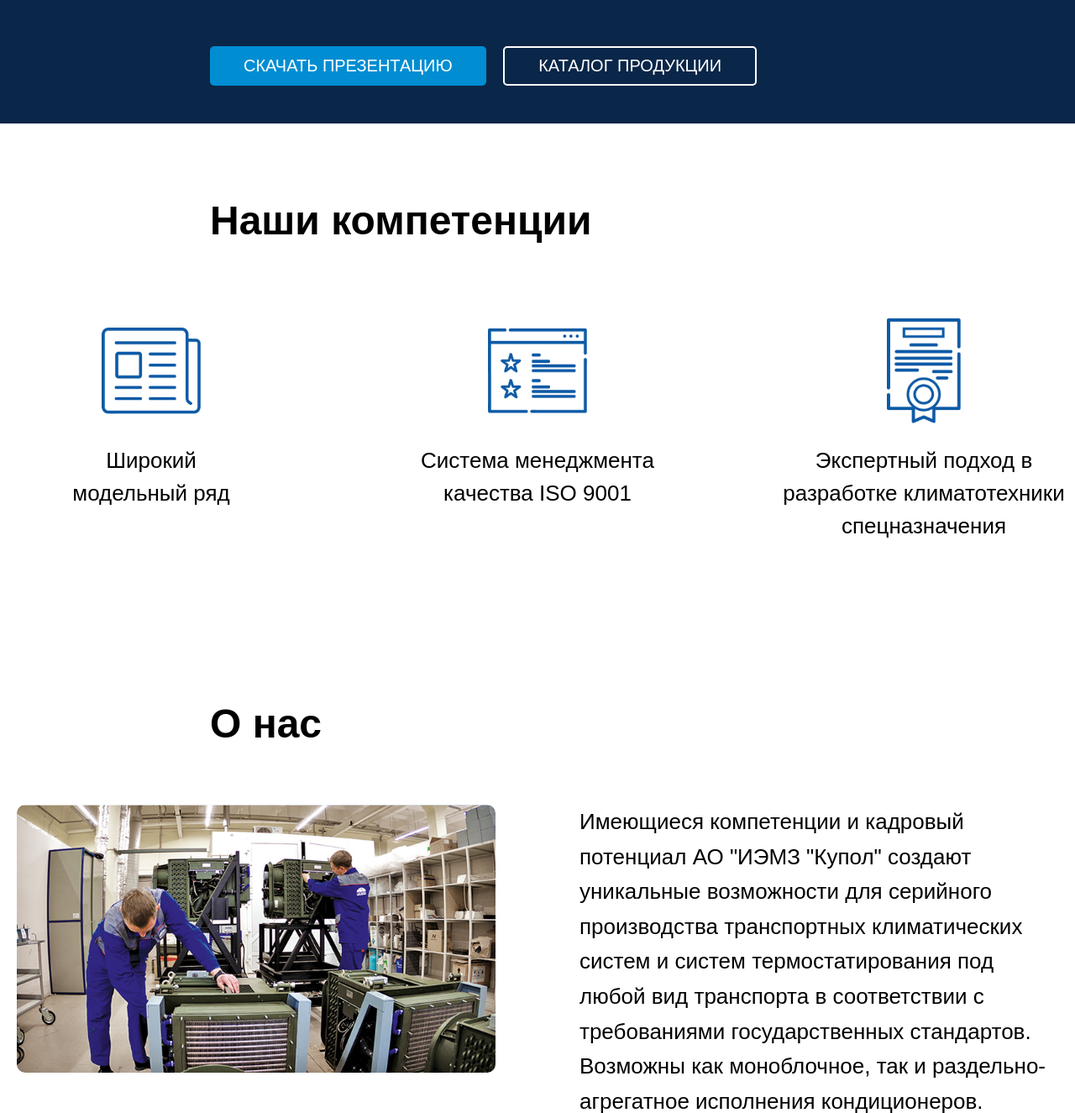
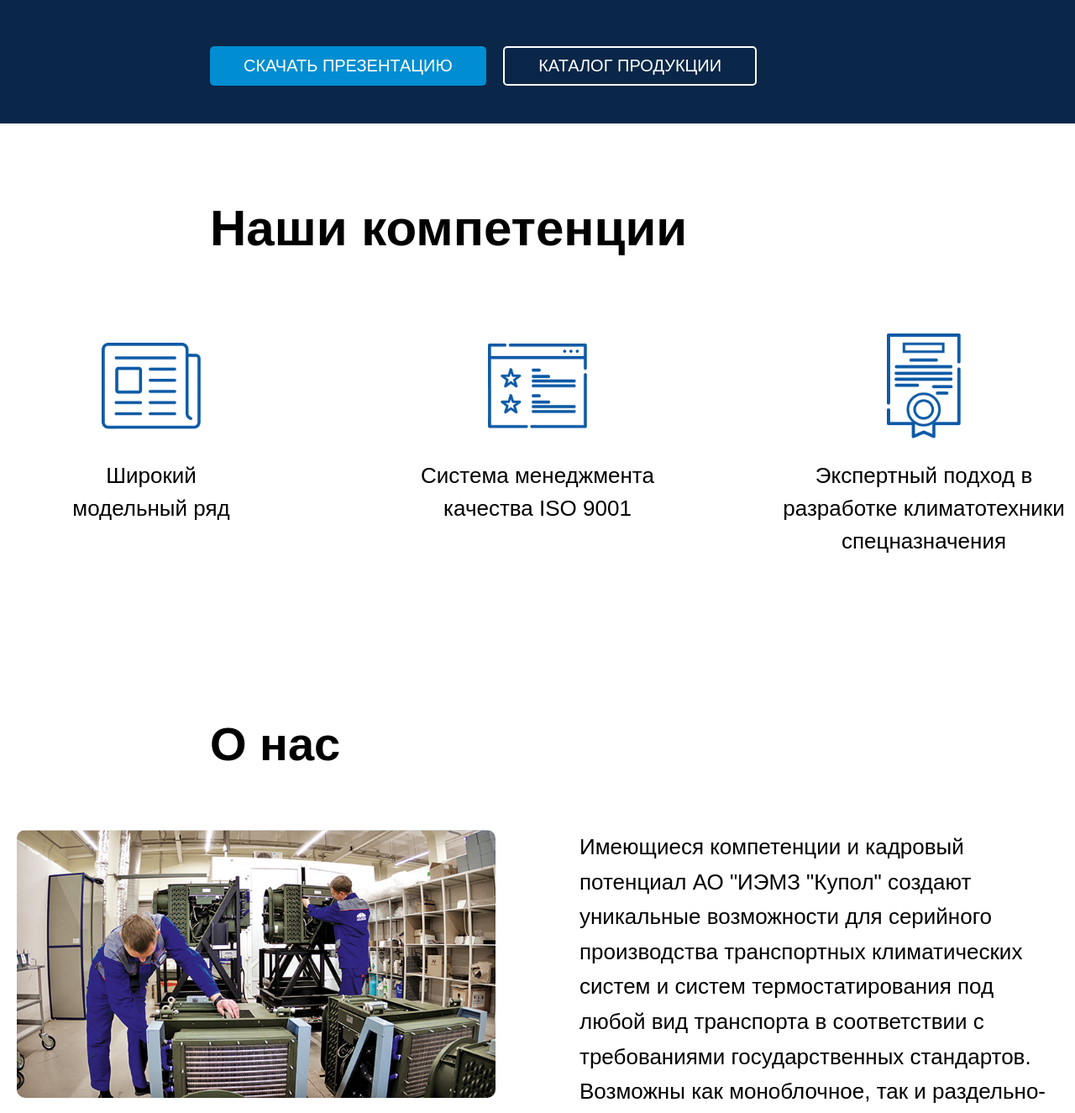
Before and after one commit to L4NOTTE/L4NOTTE.github.io, a PHP site: page / in a window 1280 px wide. Shown: the part 690-2015 px from the top of the page at 84% size. Run offline with PHP 8.4, Linux system fonts and the light colour scheme.

Commit message:
Update style.css

```diff
--- a/Practic/css/style.css
+++ b/Practic/css/style.css
@@ -133,7 +133,7 @@ body {
 .infographic {
   margin: 0 auto;
   padding: 80px 0;
-  font-size: 48px;
+  font-size: 60px;
   margin-left: 250px;
 }
 
@@ -173,7 +173,7 @@ body {
 }
 
 .about h2 {
-  font-size: 48px;
+  font-size: 56px;
   margin-bottom: 60px;
   margin-left: 250px;
 }
@@ -261,7 +261,7 @@ body {
 }
 
 h3 {
-  font-size: 64px;
+  font-size: 52px;
   color: #005AA5;
   margin-left: 250px;
   margin-bottom: 140px;
```
